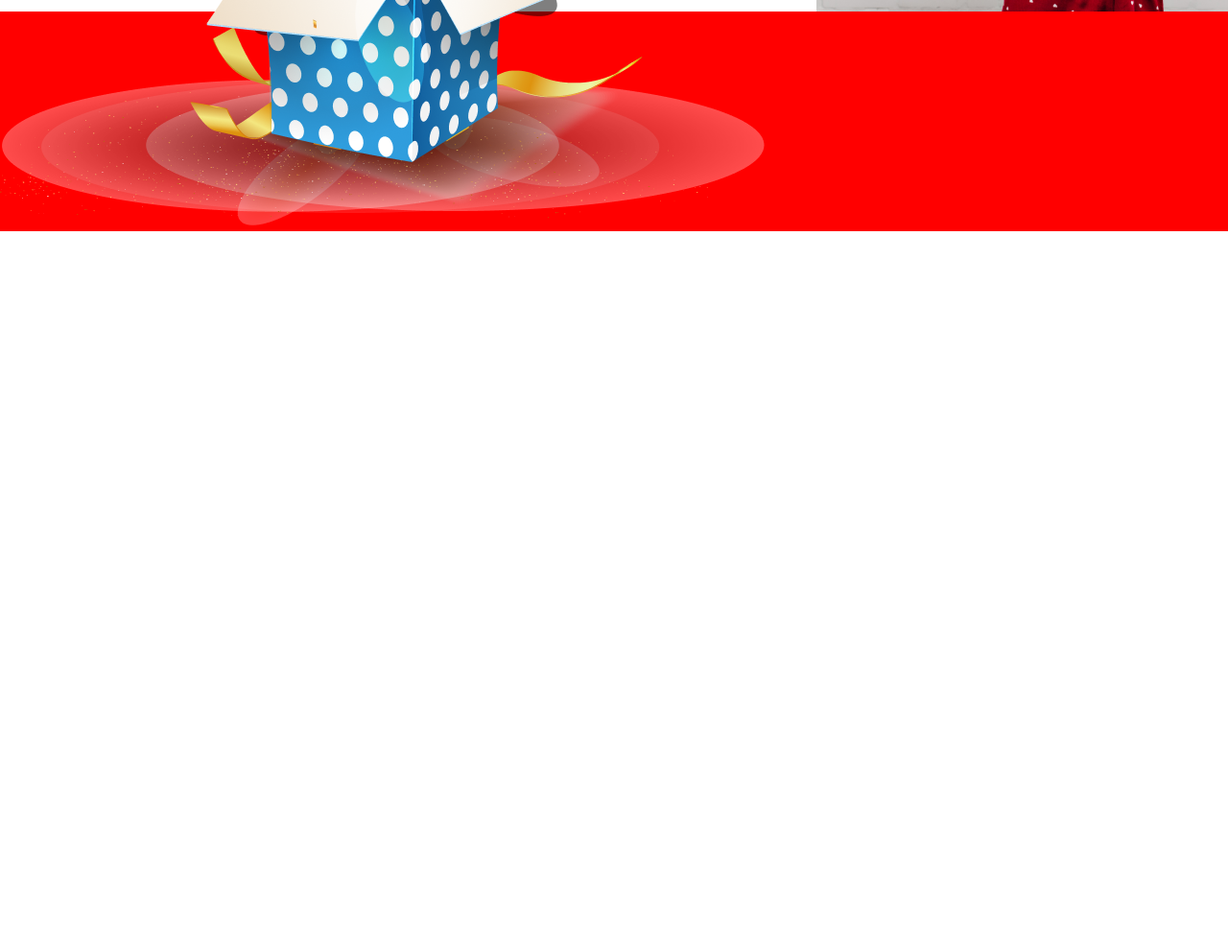
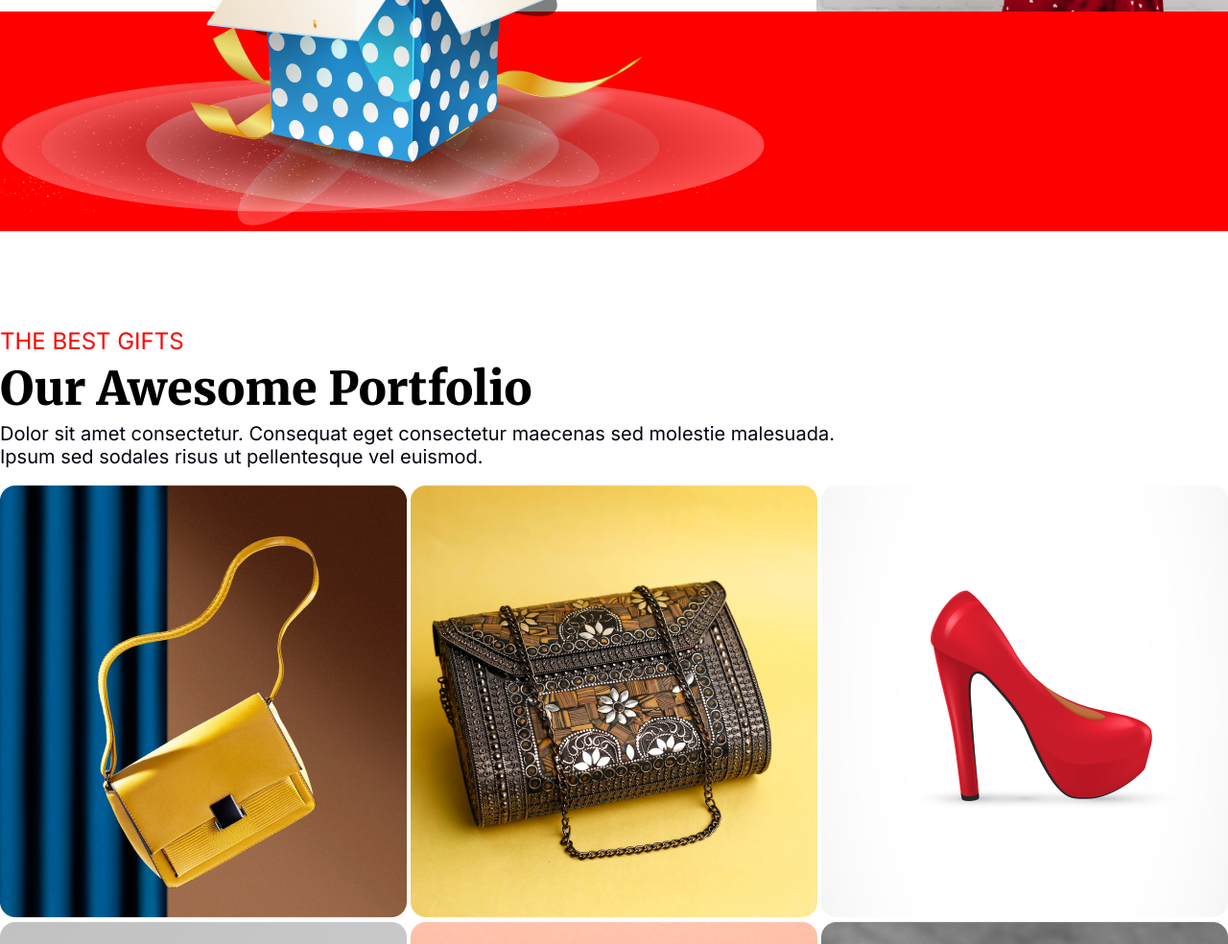
Before and after one commit to WaliurRafiq-SAMI/happy-new-year, a plain HTML site: page B9A1-New-Year-New-Mission/index.html in a window 1280 px wide. Shown: the part 4028-5012 px from the top of the page at 96% size. Before the commit the page ends 4269 px from the top, so only its background shows below. Drawn offline with Linux system fonts and the light colour scheme.

Commit message:
-----Gift Card---- section Complete

```diff
--- a/B9A1-New-Year-New-Mission/index.html
+++ b/B9A1-New-Year-New-Mission/index.html
@@ -110,6 +110,29 @@
         </div>
       </section>
       <!-- holidays section end -->
+      <!-- gift section starts -->
+      <section id="gift_section">
+        <p class="rcolor inter-font best-gift">THE BEST GIFTS</p>
+        <h1 class="Mfont awasam">Our Awesome Portfolio</h1>
+        <p class="inter-font gift-dol">
+          Dolor sit amet consectetur. Consequat eget consectetur maecenas sed
+          molestie malesuada. <br />
+          Ipsum sed sodales risus ut pellentesque vel euismod.
+        </p>
+        <div class="gift_image">
+          <div class="gift-img-row">
+            <img src="./Images/Rectangle 3.png" alt="" />
+            <img src="./Images/Rectangle 4.png" alt="" />
+            <img src="./Images/Rectangle 5.png" alt="" />
+          </div>
+          <div class="gift-img-row">
+            <img src="./Images/Rectangle 6.png" alt="" />
+            <img src="./Images/Rectangle 7.png" alt="" />
+            <img src="./Images/Rectangle 8.png" alt="" />
+          </div>
+        </div>
+      </section>
+      <!-- gift section End -->
     </main>
     <footer></footer>
   </body>
--- a/B9A1-New-Year-New-Mission/styles/style.css
+++ b/B9A1-New-Year-New-Mission/styles/style.css
@@ -185,3 +185,20 @@ main {
     margin-top: 100px;
     margin-left: 500px;
 }
+/* gift_section */
+#gift_section{
+    margin-top: 100px;
+}
+.best-gift{
+    font-size: 24px;
+}
+.awasam{
+    margin: 5px 0;
+    font-size: 48px;
+    font-weight: 900;
+}
+.gift-dol{
+    color: #070211;
+    font-size: 20px;
+    margin-bottom: 18px;
+}
```
